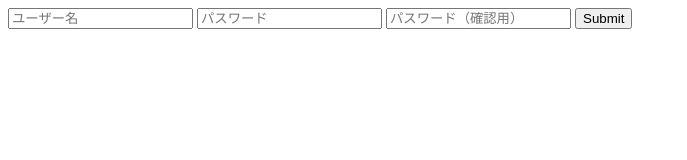
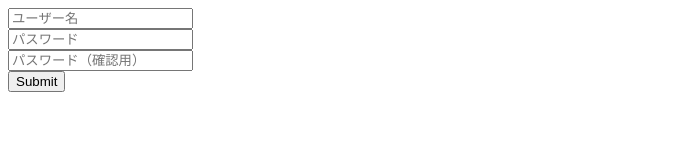
Before and after one commit to kamimi01/StaticAssetSample, a plain HTML site: page signup.html in a window 1280 px wide. Shown: the whole page, without its empty margins (0-687 px from the left). Drawn offline with Linux system fonts and the light colour scheme.

Commit message:
fix: html

```diff
--- a/signup.html
+++ b/signup.html
@@ -8,9 +8,9 @@
 </head>
 <body>
     <form method="get" action="login.html">
-        <input type="text" name="username" placeholder="ユーザー名" autocomplete="username">
-        <input type="password" name="password" placeholder="パスワード" autocomplete="new-password">
-        <input type="password" name="password" placeholder="パスワード（確認用）" autocomplete="new-password">
+        <input type="text" name="username" placeholder="ユーザー名" autocomplete="username"><br>
+        <input type="password" name="password" placeholder="パスワード" autocomplete="new-password"><br>
+        <input type="password" name="password" placeholder="パスワード（確認用）" autocomplete="new-password"><br>
         <input type="submit">
     </form>
 </body>
```
Also changed, not shown: login.html (+2 -2 lines).
